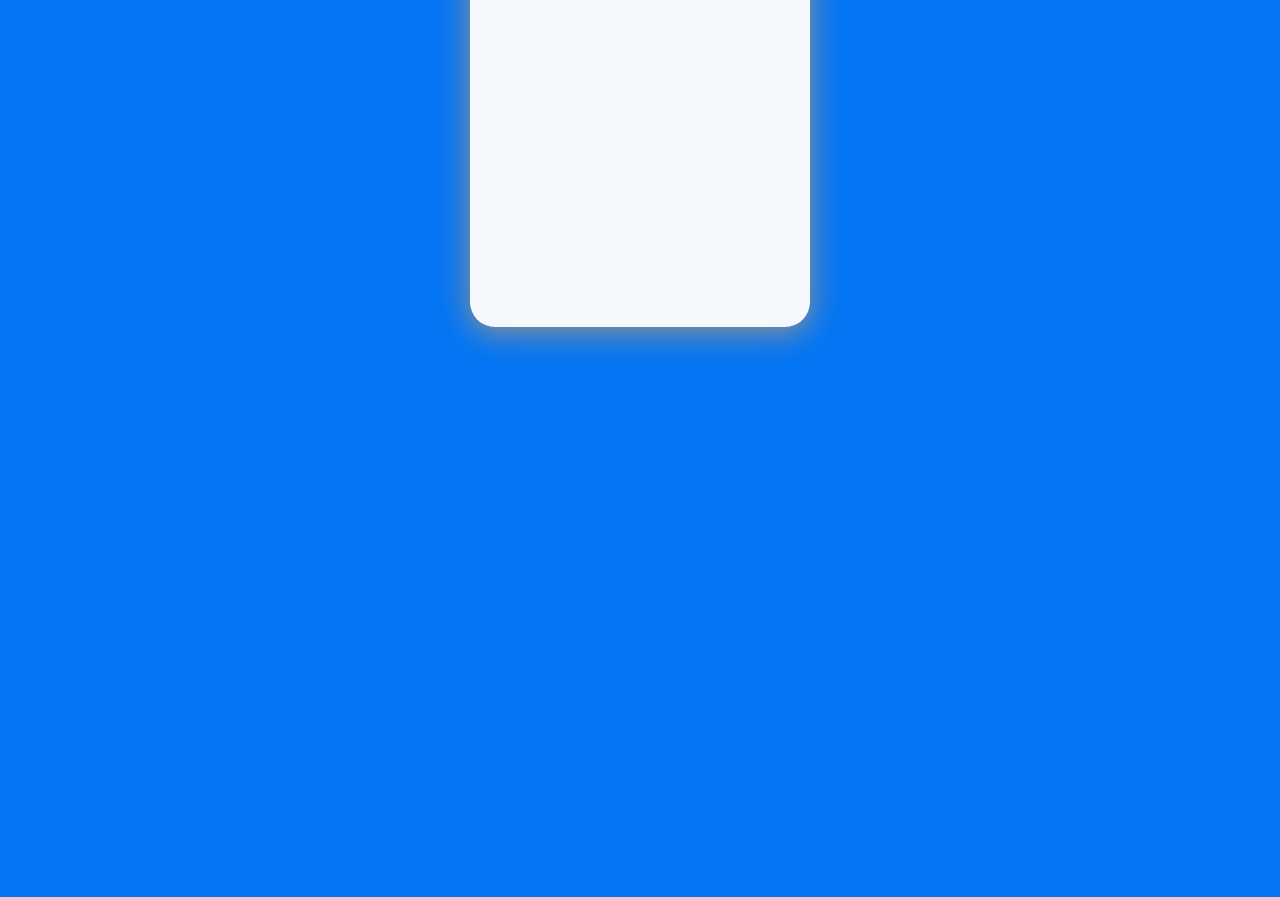
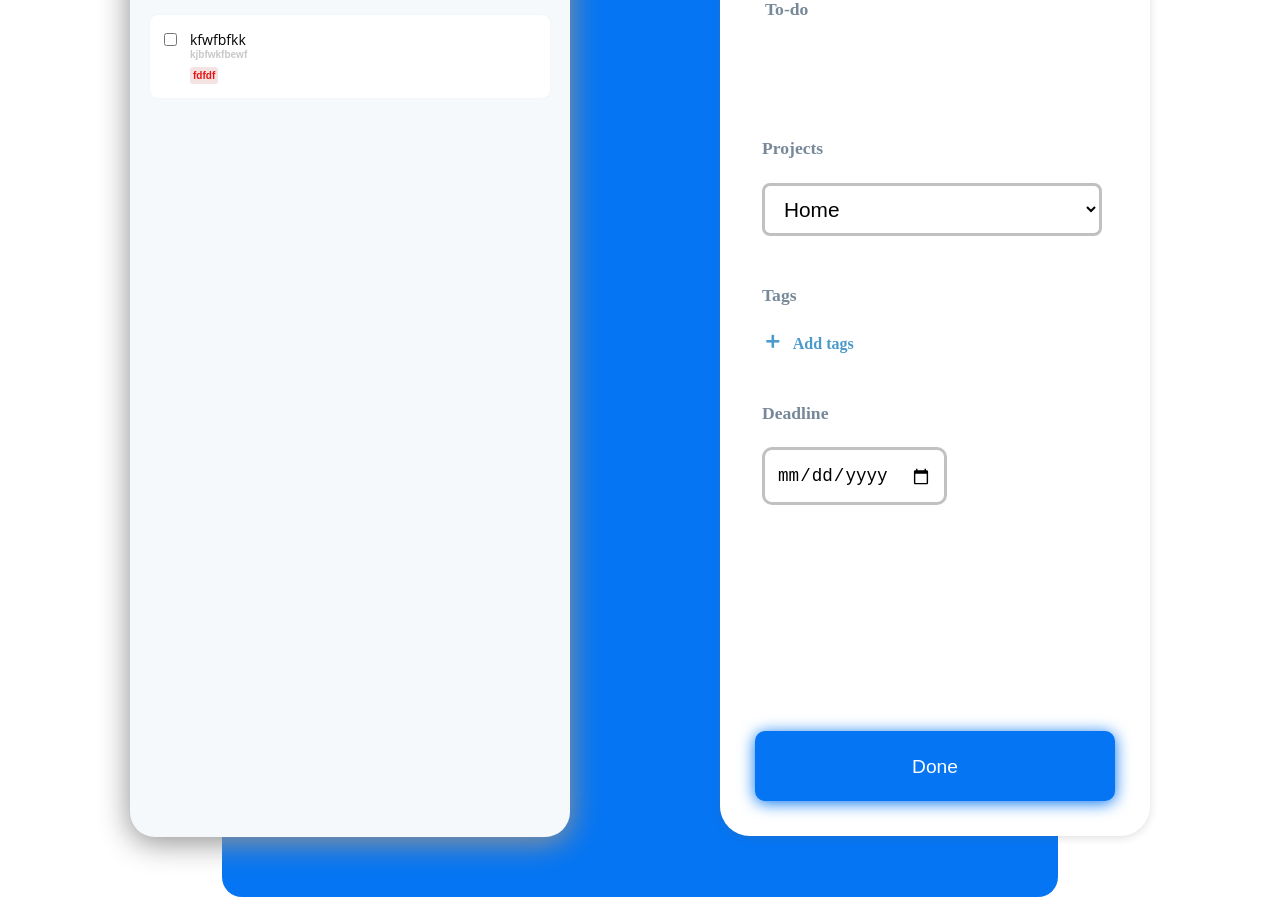
Before and after one commit to three38inc/todo-group-one, a plain HTML site: page index.html in a window 1280 px wide. Shown: the part 205-1102 px from the top of the page. Before the commit the page ends 800 px from the top, so only its background shows below. Drawn offline with nearby package versions, Linux system fonts and the light colour scheme.

Commit message:
Merged all create new list html codes into single index HTML File

```diff
--- a/assets/style.css
+++ b/assets/style.css
@@ -1,24 +1,38 @@
 body{
     margin: 0;
     padding: 0;
-    background-color: #0575f3;
+    box-sizing: border-box;
+
 }
+.container {
+    display: flex;
+    align-items: center;
+    justify-content: center;
+    margin-top: 50px;
+}
+
 .container-main{
-    background-color: #0575f3;
-    display: flex;
-    /* flex-direction: column; */
-    align-items: center;
-    justify-content: space-evenly;
+   width: 56%;
+   max-height:1200px;
+   padding:60px;
+   display: flex;
+   align-items: center;
+   justify-content: center;
+   gap:150px;
+
+   background-color: rgb(5,117,243);
+   border-radius: 20px;
 }
 
 .container-list{
     background-color: #f6f9fb;
     /* opacity: 0.9; */
-    width: 300px;
-    height: 500px;
+    width: 400px;
+    height: 900px;
     border-radius: 25px;
     padding: 1rem 1.25rem;
     box-shadow:  0px 5px 30px 1px #929292;
+
 }
 .day-header{
     /* margin: 0; */
@@ -75,19 +89,17 @@ body{
 
 /* Add New List  */
 
-section.addListContainer{
-    top:50px;
-    width: 80%;
-    max-width: 400px;
-    margin: 30px auto;
-    padding: 20px;
-    background-color: white;
+.addListContainer{
+    width: 400px;
+    padding: 15px;
+    background-color:rgb(255,255,255);
     box-shadow: rgba(99, 99, 99, 0.2) 0px 2px 8px 0px;
-    height:910px;
+    height:900px;
     border:none;
     border-radius: 30px;
     position: relative;
 }
+
 .close-icon{
     position:relative;
 
@@ -114,7 +126,7 @@ section.addListContainer{
 }
 
 .text-input  label{
-        font-size: 1rem;
+        font-size: 1.1rem;
         color:lightslategray;
         font-weight: bold;
         margin: 60px 3px 19px;
@@ -146,12 +158,16 @@ section.addListContainer{
 .projects select{
     width: 340px;
     height: 53px;
-    border: none;
+    padding: 10px 15px;
+
+    background-color: rgb(255,255,255);
+    border:  3px solid rgb(193, 193, 193);
+    outline: none;
     border-radius: 8px;
-    padding: 6px 20px;
-    font-size: 1.4rem;
-    font-weight: bold;
-    border:  3px solid rgb(193, 193, 193);
+
+    font-size: 1.3rem;
+    font-weight: 500;
+
 }
 
 
@@ -171,6 +187,8 @@ section.addListContainer{
 }
 
 .dateInput-container input[type="date"] {
+    font-size: 1.1rem;
+    font-weight: 510;
     padding: 15px 12px;
     border:3px solid rgb(193, 193, 193);
     border-radius: 10px;
@@ -178,22 +196,23 @@ section.addListContainer{
 }
 
 .submitBtn button{
-width:340px;
-height: 60px;
+width:360px;
+height: 70px;
 position: absolute;
 bottom: 35px;
-left: 50px;
+left: 35px;
 
-background-color: rgb(21, 154, 237);
+background-color: rgb(5,117,243);
 color: white;
 border: none;
-box-shadow: rgb(21, 154, 237) 0px 4px 7px;
+box-shadow: rgb(5,117,243) 0px 2px 16px 0px;
 border-radius:10px;
 text-align: center;
 cursor: pointer;
 
 font-size: 1.2rem;
-font-weight: 600;
-padding: 20px;
+font-weight: 500;
+
+padding: 25px;
 
 }
--- a/index.html
+++ b/index.html
@@ -6,6 +6,7 @@
         <meta http-equiv="X-UA-Compatible" content="IE=edge">
         <meta name="viewport" content="width=device-width, initial-scale=1.0">
         <title>Todo List Page</title>
+        <link rel="stylesheet" href="https://cdnjs.cloudflare.com/ajax/libs/remixicon/3.5.0/remixicon.css" integrity="sha512-HXXR0l2yMwHDrDyxJbrMD9eLvPe3z3qL3PPeozNTsiHJEENxx8DH2CxmV05iwG0dwoz5n4gQZQyYLUNt1Wdgfg==" crossorigin="anonymous" referrerpolicy="no-referrer" />
         <link href='https://fonts.googleapis.com/css?family=Poppins' rel='stylesheet'>
         <link rel="preconnect" href="https://fonts.googleapis.com">
         <link rel="preconnect" href="https://fonts.gstatic.com" crossorigin>
@@ -15,8 +16,13 @@
     </head>
 
     <body>
+
+    <div class="container">
+
         <div class="container-main">
-            <section class="container-list">
+
+            <section>
+                <div class="container-list">
                     <p class="day-header">Today</p>
                     <div class="list-item">
                         <input type="checkbox" name="selectItem" id="" class="selectItem">
@@ -28,8 +34,66 @@
                             </p>
                         </div>
                     </div>
+                </div>
+            </section>
+
+
+            <!-- Add New List Page -->
+
+            <section>
+              <div class="addListContainer">
+                    <div class="close-icon">
+                        <i class="ri-close-line" onclick="CloseAddListContainer()"></i>
+                    </div>
+
+                    <!-- todo input field -->
+                    <div class="text-input">
+                        <label for="todo">To-do</label>
+                        <input type="text" id="list" placeholder=" " required />
+                    </div>
+
+                    <!-- Projects DropDown List -->
+                    <div class="projects">
+                        <h4>Projects</h4>
+                        <div class="project-dropDownlist">
+                            <select id="projectList">
+                                <option>Home</option>
+                                <option>Work</option>
+                            </select>
+                        </div>
+                    </div>
+
+                    <!-- Add Tag  Field  -->
+                    <div class="tag-input">
+                        <h4>Tags</h4>
+                        <div class="icons">
+                            <i class="ri-add-fill"></i><span>Add tags</span>
+                        </div>
+                    </div>
+
+                    <!-- Time input Field -->
+                    <div class="dateInput-container">
+                        <h4>Deadline</h4>
+                        <div class="date-input">
+                            <input type="date" name="deadline" id="deadline" onchange="updateDayName()">
+                            <span id="dayName"></span>
+                        </div>
+                    </div>
+
+                    <!-- Submit Button -->
+                    <div class="submitBtn">
+                        <button onclick="createTodo()">Done</button>
+                    </div>
+                </div>
             </section>
         </div>
+    </div>
+        <script>
+
+            function CloseAddListContainer(){
+                document.querySelector('.addListContainer').style.display='none';
+            }
+
+        </script>
     </body>
-
 </html>
```
Also changed, not shown: addList.html (deleted, +0 -65 lines), 1 other file. Lines whose indentation alone changed are shown as unchanged.
